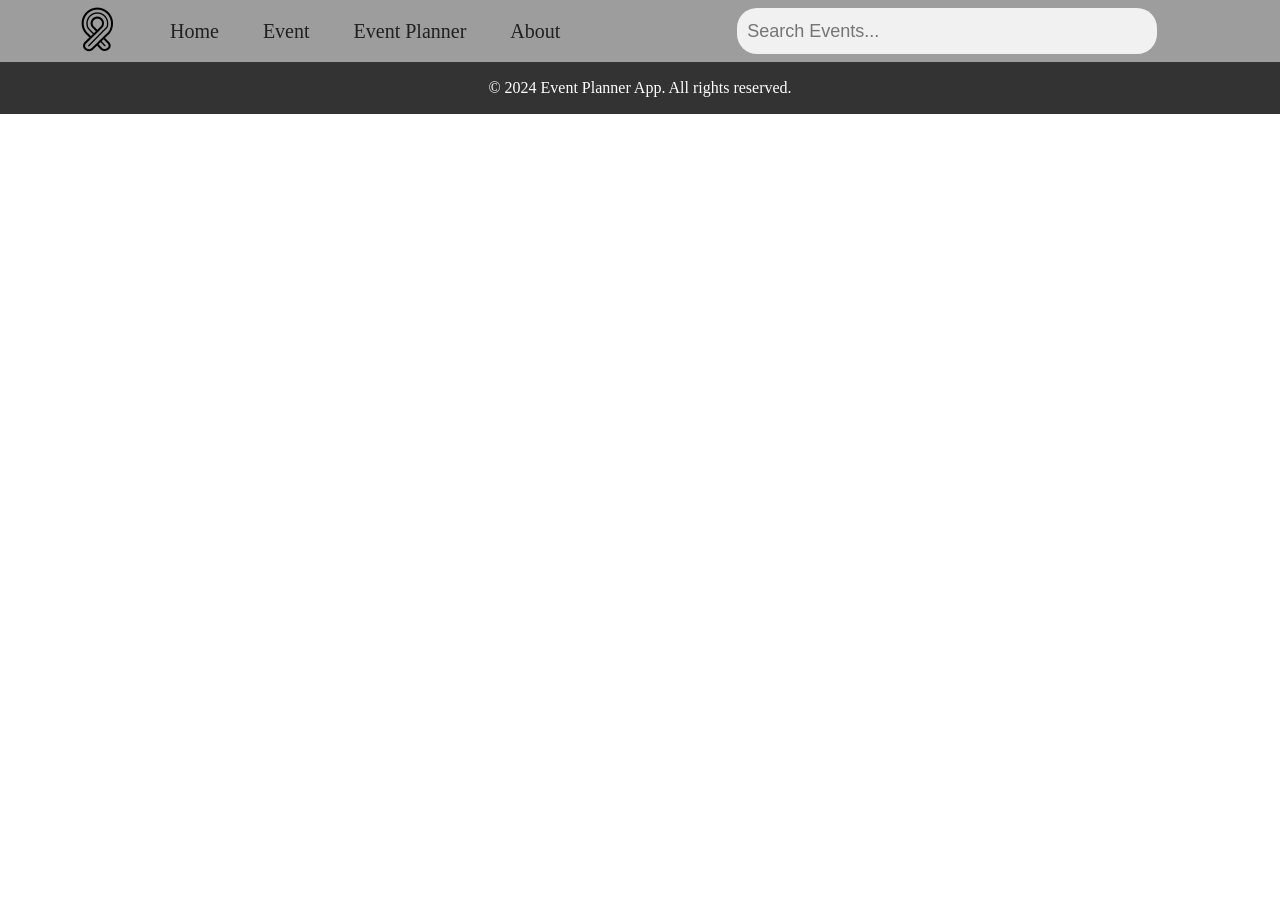
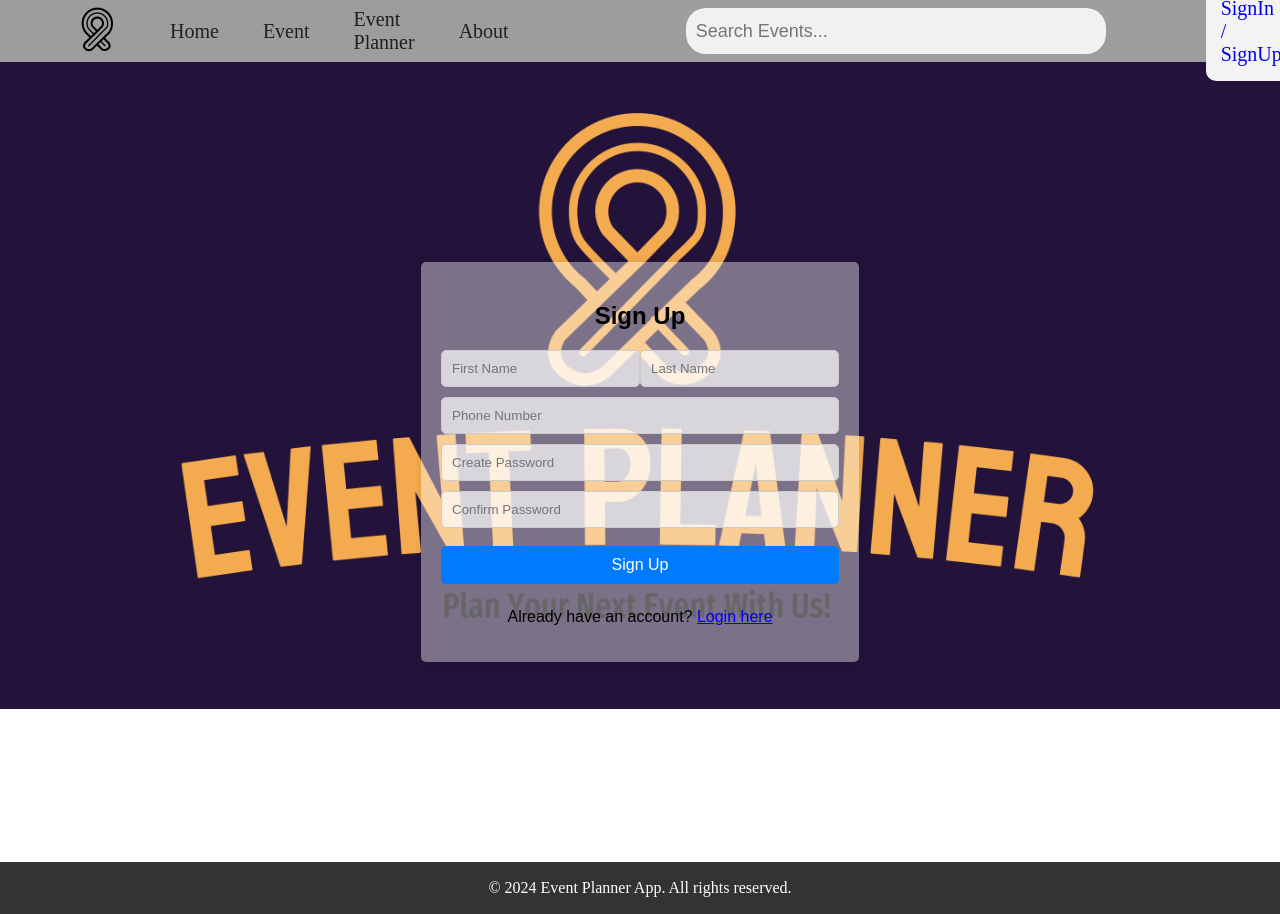
Before and after one commit to rohanbindelowar/EventPlanner, a React (Create React App) app: page /EventPlanner/signup in a window 1280 px wide. Before the commit the page ends 800 px from the top, so only its background shows below. Built offline with nearby package versions, Linux system fonts and the light colour scheme.

Commit message:
signIn and Login Page Created

```diff
--- a/src/App.js
+++ b/src/App.js
@@ -6,6 +6,8 @@ import Event from "./Pages/Event/Event";
 import EventPlanner from "./Pages/EventPlanner/EventPlanner";
 import About from "./Pages/About/About";
 import { Footer } from "./components/Footer/Footer";
+import Login from "./Pages/Login/Login";
+import SignUp from "./Pages/SignIn/SignIn";
 
 
 function App() {
@@ -13,12 +15,15 @@ function App() {
     <div className="App">
       <Header className='header'/>
       <Routes>
+        <Route path="/EventPlanner/signup" element={<SignUp/>}></Route>
+        <Route path="EventPlanner/signup/EventPlanner/login" element={<Login/>}></Route>
         <Route path="/EventPlanner" element={<Home />}></Route>
         <Route path="/EventPlanner/event" element={<Event/>}></Route>
         <Route path="/EventPlanner/event-planner" element={<EventPlanner />}></Route>
         <Route path="/EventPlanner/about" element={<About/>}></Route>
       </Routes>
       <Footer/>
+
     </div>
   );
 }
--- /dev/null
+++ b/src/Pages/Login/Login.jsx
@@ -0,0 +1,39 @@
+import React, { useState } from 'react';
+import './styles.css';
+
+export const Login = () => {
+  const [userType, setUserType] = useState('user');
+
+  const handleUserTypeChange = (event) => {
+    setUserType(event.target.value);
+  };
+
+  return (
+    <div className='body-login'>
+      <form action="/" method="POST" className='loginForm'>
+        <div className='title'>
+        <h2>Login</h2>
+       <div className="selection">
+       <label htmlFor="userType">Are you a:   </label>
+        <select id="userType" name="userType" onChange={handleUserTypeChange}>
+          <option value="user">User</option>
+          <option value="eventPlanner">Event Planner</option>
+          <option value="vendor">Vendor</option>
+        </select>
+       </div>
+        </div>
+        <div id="userCredentials" style={{ display: userType === 'user' ? 'block' : 'none' }}>
+          <input type="email" name="email" placeholder="Email" required />
+          <input type="password" name="password" placeholder="Password" required />
+        </div>
+        <div id="otherCredentials" style={{ display: userType !== 'user' ? 'block' : 'none' }}>
+          <input type="text" name="idNumber" placeholder="ID Number" />
+          <input type="email" name="email" placeholder="Email" required />
+          <input type="password" name="password" placeholder="Password" required />
+        </div>
+        <input type="submit" value="Login" />
+      </form>
+    </div>
+  );
+};
+export default Login;
--- /dev/null
+++ b/src/Pages/Login/styles.css
@@ -0,0 +1,51 @@
+.body-login {
+  font-family: Arial, sans-serif;
+  margin: 0;
+  padding: 0;
+  display: flex;
+  justify-content: center;
+  align-items: center;
+  height: 100vh;
+  background-image: url(../../images/png/logo-color-1.png);
+  background-size: contain;
+  background-repeat: no-repeat;
+}
+.loginForm {
+  background-color: rgba(255, 255, 255, 0.4);
+  padding: 20px;
+  border-radius: 5px;
+  box-shadow: 0px 0px 10px rgba(0, 0, 0, 0.1);
+}
+.title {
+  display: flex;
+  flex-direction: column;
+  align-items: center;
+  color: rgb(0, 0, 0);
+  font-size: 20px;
+  padding: 10px;
+}
+#userType {
+  padding: 5px;
+  background-color: rgba(255, 255, 255, 0.637);
+}
+
+.loginForm input[type="text"],
+.loginForm input[type="email"],
+.loginForm input[type="password"] {
+  width: 100%;
+  padding: 10px;
+  margin-bottom: 10px;
+  border: 1px solid #ccc;
+  border-radius: 5px;
+  box-sizing: border-box;
+  background: rgba(255, 255, 255, 0.7);
+}
+.loginForm input[type="submit"] {
+  width: 100%;
+  padding: 10px;
+  border: none;
+  border-radius: 5px;
+  background-color: #007bff;
+  color: #fff;
+  cursor: pointer;
+}
--- /dev/null
+++ b/src/Pages/SignIn/SignIn.jsx
@@ -0,0 +1,70 @@
+import React, { useState } from 'react';
+import { Link } from 'react-router-dom'; // Assuming you're using React Router for navigation
+import './styles.css';
+
+export const SignUp = () => {
+  const [formData, setFormData] = useState({
+    firstName: '',
+    lastName: '',
+    phoneNumber: '',
+    password: '',
+    confirmPassword: ''
+  });
+
+  const handleChange = (event) => {
+    const { name, value } = event.target;
+    let updatedValue = value;
+
+    // Validate phone number input to accept only Canadian numbers
+    if (name === 'phoneNumber') {
+      // Remove all characters except digits
+      updatedValue = value.replace(/\D/g, '');
+      // Ensure the number starts with '1' (country code for Canada)
+      if (updatedValue.length > 0 && updatedValue[0] !== '1') {
+        updatedValue = '1' + updatedValue;
+      }
+      // Limit the length to 11 characters (including country code)
+      updatedValue = updatedValue.slice(0, 11);
+    }
+
+    // Update form data
+    setFormData({
+      ...formData,
+      [name]: updatedValue
+    });
+
+    // Validate password confirmation
+    if (name === 'confirmPassword') {
+      if (updatedValue !== formData.password) {
+        event.target.setCustomValidity("Passwords do not match");
+      } else {
+        event.target.setCustomValidity('');
+      }
+    }
+  };
+
+  const handleSubmit = (event) => {
+    event.preventDefault();
+
+    console.log(formData);
+  };
+
+  return (
+    <div className='body-signup'>
+      <form onSubmit={handleSubmit} className="signup-form">
+        <h2>Sign Up</h2>
+        <div className="input-group">
+          <input type="text" name="firstName" value={formData.firstName} onChange={handleChange} placeholder="First Name" required />
+          <input type="text" name="lastName" value={formData.lastName} onChange={handleChange} placeholder="Last Name" required />
+        </div>
+        <input type="tel" name="phoneNumber" value={formData.phoneNumber} onChange={handleChange} placeholder="Phone Number" required />
+        <input type="password" name="password" value={formData.password} onChange={handleChange} placeholder="Create Password" required />
+        <input type="password" name="confirmPassword" value={formData.confirmPassword} onChange={handleChange} placeholder="Confirm Password" required />
+        <input type="submit" value="Sign Up" />
+        <p>Already have an account? <Link to="EventPlanner/login">Login here</Link></p> {/* Assuming "/login" is the route to your login page */}
+      </form>
+    </div>
+  );
+};
+
+export default SignUp;
--- /dev/null
+++ b/src/Pages/SignIn/styles.css
@@ -0,0 +1,62 @@
+.body-signup {
+    font-family: Arial, sans-serif;
+    margin: 0;
+    padding: 0;
+    display: flex;
+    justify-content: center;
+    align-items: center;
+    height: 100vh;
+    background-image: url(../../images/png/logo-color-1.png);
+    background-size: contain;
+    background-repeat: no-repeat;
+  }
+
+  .signup-form {
+    background-color: rgba(255, 255, 255, 0.4);
+       padding: 20px;
+    border-radius: 5px;
+    box-shadow: 0px 0px 10px rgba(0, 0, 0, 0.1);
+    display: flex;
+    flex-direction: column;
+    align-items: center;
+  }
+
+  .signup-form h2 {
+    text-align: center;
+    margin-bottom: 20px;
+  }
+
+  .input-group {
+    display: flex;
+    justify-content: space-between;
+  }
+
+  .input-group input {
+    width: 48%;
+  }
+
+  .signup-form input[type="text"],
+  .signup-form input[type="tel"],
+  .signup-form input[type="password"] {
+    width: 100%;
+    padding: 10px;
+    margin-bottom: 10px;
+    border: 1px solid #ccc;
+    border-radius: 5px;
+    box-sizing: border-box;
+    background: rgba(255, 255, 255, 0.7);
+  }
+
+  .signup-form input[type="submit"] {
+    width: 100%;
+    padding: 10px;
+    border: none;
+    border-radius: 5px;
+    background-color: #007bff;
+    color: #fff;
+    cursor: pointer;
+  }
+
+  input[type="submit"]:hover {
+    background-color: #00b33c;
+  }
--- a/src/components/Header/Header.jsx
+++ b/src/components/Header/Header.jsx
@@ -27,7 +27,7 @@ export const Header = () => {
                 </NavLink>
               </li>
               <li>
-                <NavLink to={"/about"} className="navItem">
+                <NavLink to={"EventPlanner/about"} className="navItem">
                   About
                 </NavLink>
               </li>
@@ -39,7 +39,14 @@ export const Header = () => {
                   placeholder="Search Events..."
                 />
               </form>
+
+              <NavLink to={"EventPlanner/signup"} className="signIn-btn">
+              SignIn / SignUp
+              </NavLink>
+
             </ul>
+
+
           </nav>
         </div>
       </header>
--- a/src/components/Header/styles.css
+++ b/src/components/Header/styles.css
@@ -49,3 +49,18 @@ header {
     text-decoration: none;
     color: rgb(32, 32, 32);
  }
+
+ .signIn-btn{
+  display: flex;
+  background: #f3f3f3;
+  padding: 15px;
+  border-radius: 10px;
+  text-decoration: none;
+  margin-left: 100px;
+  text-decoration: none;
+ }
+
+ .signIn-btn:hover{
+  background: #3c5f77;
+  color: white;
+ }
```
Also changed, not shown: src/images/png/logo-color-1.png (added).
